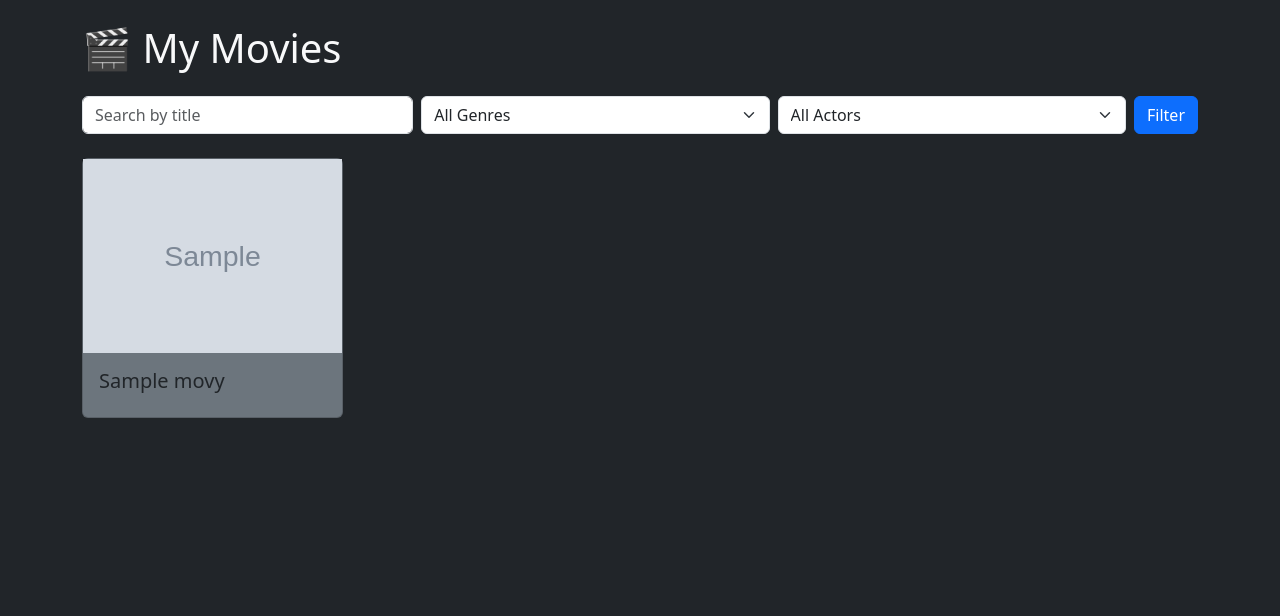
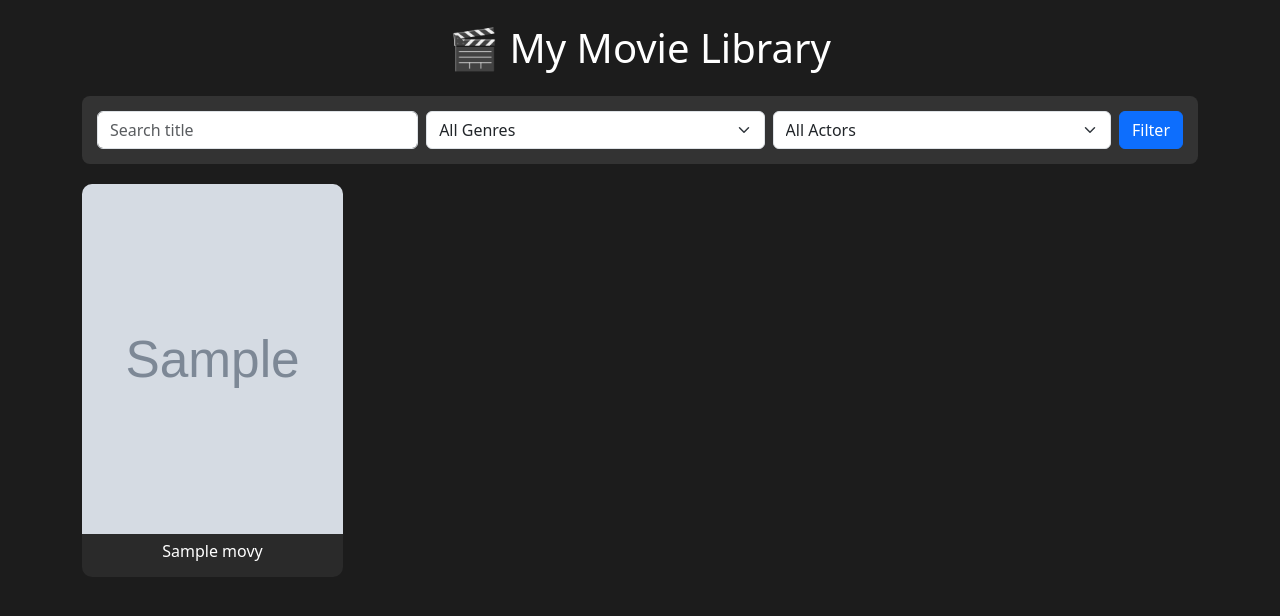
Before and after one commit to Hisha/MovieList, a FastAPI app: page / in a window 1280 px wide. Shown: the top 616 px of the page. Run offline with FastAPI, Linux system fonts and the light colour scheme; tables that the repository leaves empty hold one stand-in row (values such as "Sample post"); grey boxes marked "Sample" are stand-in pictures.

Commit message:
Update index.html

```diff
--- a/templates/index.html
+++ b/templates/index.html
@@ -1,29 +1,35 @@
 <!DOCTYPE html>
-<html>
+<html lang="en">
 <head>
-    <title>Movie List</title>
+    <meta charset="UTF-8">
+    <title>Movie Library</title>
     <link href="https://cdn.jsdelivr.net/npm/bootstrap@5.3.0/dist/css/bootstrap.min.css" rel="stylesheet">
     <style>
-        .movie-card img { width: 100%; height: auto; cursor: pointer; }
+        body { background-color: #1c1c1c; color: #fff; }
+        .movie-card { background: #2a2a2a; border-radius: 10px; overflow: hidden; transition: transform 0.3s; }
+        .movie-card:hover { transform: scale(1.05); cursor: pointer; }
+        .movie-card img { width: 100%; height: 350px; object-fit: cover; }
+        .filter-bar { background: #333; padding: 15px; border-radius: 8px; margin-bottom: 20px; }
+        .badge { margin-right: 5px; }
     </style>
 </head>
-<body class="bg-dark text-light">
+<body>
 <div class="container mt-4">
-    <h1 class="mb-4">🎬 My Movies</h1>
+    <h1 class="text-center mb-4">🎬 My Movie Library</h1>
 
     <!-- Filters -->
-    <form class="mb-4 d-flex gap-2">
-        <input type="text" name="search" class="form-control" placeholder="Search by title">
+    <form class="filter-bar d-flex gap-2">
+        <input type="text" name="search" class="form-control" placeholder="Search title" value="{{ request.query_params.get('search', '') }}">
         <select name="genre" class="form-select">
             <option value="">All Genres</option>
             {% for g in genres %}
-            <option value="{{ g }}">{{ g }}</option>
+            <option value="{{ g }}" {% if request.query_params.get('genre') == g %}selected{% endif %}>{{ g }}</option>
             {% endfor %}
         </select>
         <select name="actor" class="form-select">
             <option value="">All Actors</option>
             {% for a in actors %}
-            <option value="{{ a }}">{{ a }}</option>
+            <option value="{{ a }}" {% if request.query_params.get('actor') == a %}selected{% endif %}>{{ a }}</option>
             {% endfor %}
         </select>
         <button class="btn btn-primary">Filter</button>
@@ -33,10 +39,10 @@
     <div class="row">
         {% for movie in movies %}
         <div class="col-md-3 mb-4">
-            <div class="card bg-secondary movie-card" onclick="showDetails('{{ movie[1] }}', '{{ movie[3] or '/static/no-poster.png' }}', '{{ movie[4] }}', '{{ movie[5] }}')">
+            <div class="movie-card" onclick="showDetails('{{ movie[1] }}', '{{ movie[3] if movie[3] else '/static/no-poster.png' }}', '{{ movie[4] or '' }}', '{{ movie[5] or '' }}')">
                 <img src="{{ movie[3] if movie[3] else '/static/no-poster.png' }}" alt="{{ movie[1] }}">
-                <div class="card-body">
-                    <h5 class="card-title">{{ movie[1] }}</h5>
+                <div class="p-2 text-center">
+                    <h6>{{ movie[1] }}</h6>
                 </div>
             </div>
         </div>
@@ -46,16 +52,16 @@
 
 <!-- Modal -->
 <div class="modal fade" id="movieModal" tabindex="-1">
-  <div class="modal-dialog">
+  <div class="modal-dialog modal-lg modal-dialog-centered">
     <div class="modal-content bg-dark text-light">
       <div class="modal-header">
         <h5 class="modal-title" id="movieTitle"></h5>
         <button type="button" class="btn-close btn-close-white" data-bs-dismiss="modal"></button>
       </div>
       <div class="modal-body">
-        <img id="moviePoster" class="img-fluid mb-3" />
-        <p><strong>Genres:</strong> <span id="movieGenres"></span></p>
-        <p><strong>Actors:</strong> <span id="movieActors"></span></p>
+        <img id="moviePoster" class="img-fluid mb-3" style="border-radius:8px;"/>
+        <p><strong>Genres:</strong> <span id="movieGenres" class="text-info"></span></p>
+        <p><strong>Actors:</strong> <span id="movieActors" class="text-warning"></span></p>
       </div>
     </div>
   </div>
```
